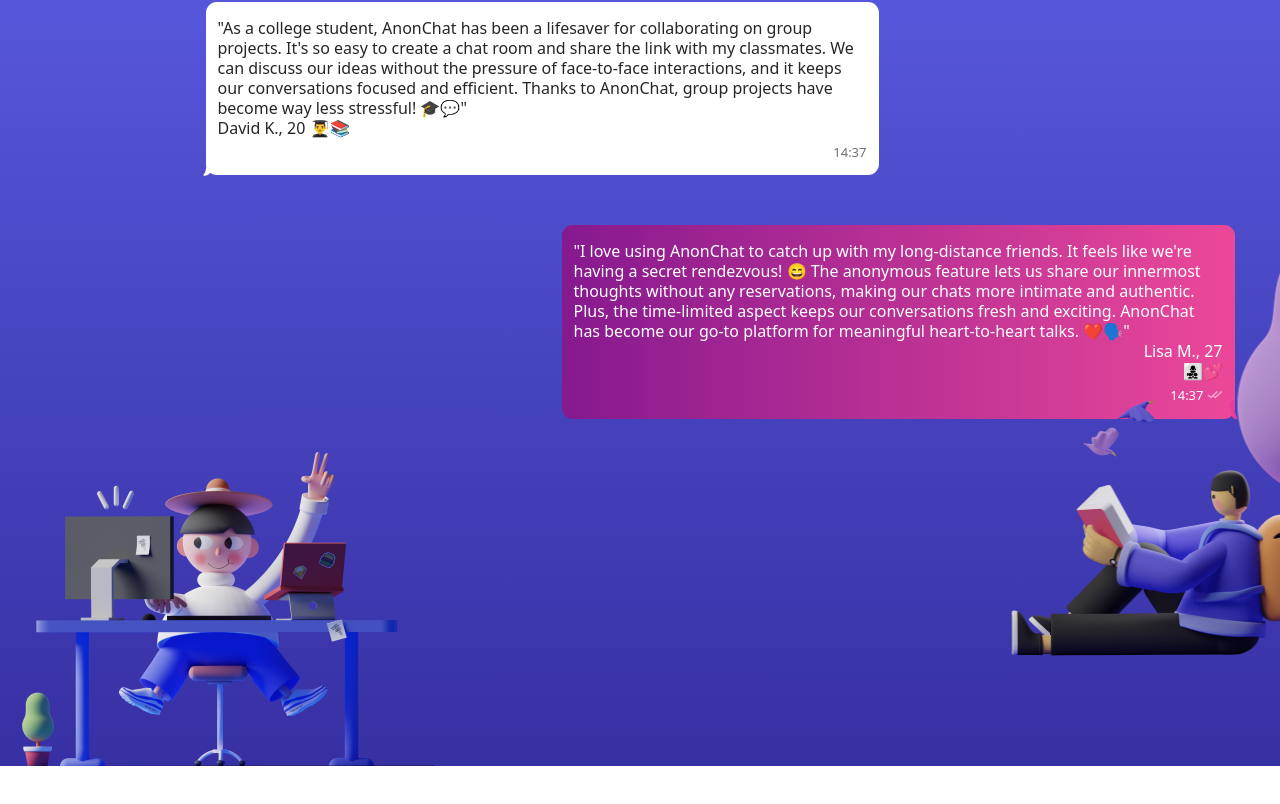
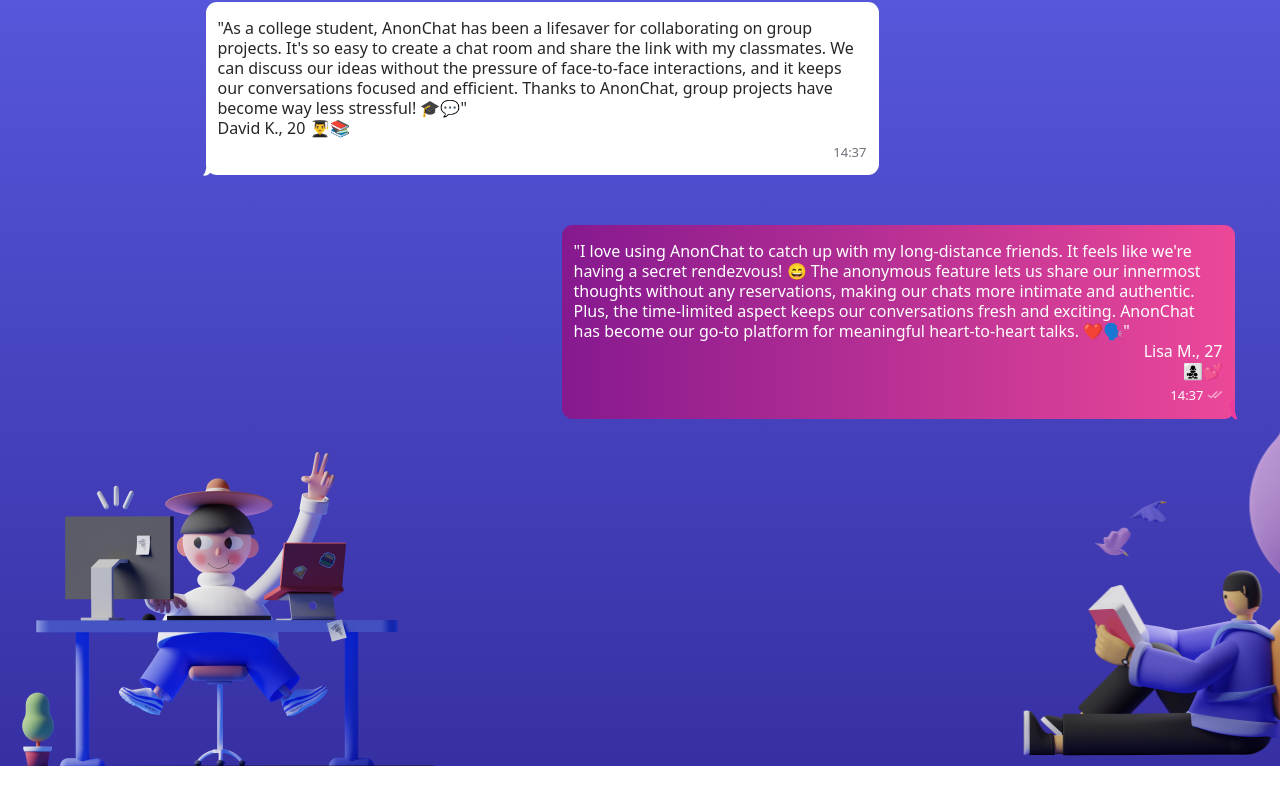
Before and after one commit to world-wide-techies/annon_chat, a Next.js app: page / in a window 1280 px wide. Shown: the part 312-1116 px from the top of the page. Before the commit the page ends 1078 px from the top, so only its background shows below. Built offline with nearby package versions, Linux system fonts and the light colour scheme; a web font is replaced by a local one.

Commit message:
Up6PM10:53 PMe6

```diff
--- a/app/components/testimonials_comp.js
+++ b/app/components/testimonials_comp.js
@@ -106,7 +106,7 @@ const Testimonials = () => {
         <div className="w-[887px] left-1/2 transform -translate-x-1/2 top-[100px] absolute text-center text-white text-5xl font-medium leading-[54px]">
           What Our Users Are Saying!
         </div>
-        <div className="w-[558px] h-[558px] right-[-50px]  bottom-0 ml-[-10px] absolute">
+        <div className="w-[558px] h-[558px] right-[-62px]  bottom-[-100px] absolute">
           <Image src={USER2} alt="" className="w-[500px] h-[558px]" />
         </div>
       </div>
```
